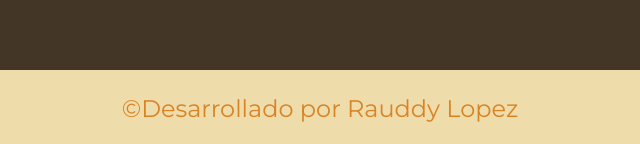
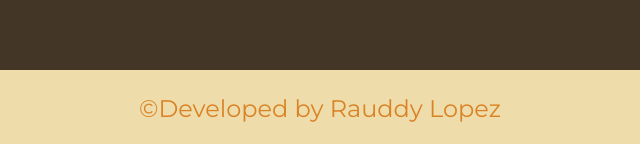
Before and after one commit to rauddy50/Portafolio, a plain HTML site: page porpuse.html in a window 1280 px wide. Shown: the part 856-1000 px from the top of the page, 320-960 px from the left. Drawn offline with nearby package versions, Linux system fonts and the light colour scheme.

Commit message:
Update footer text to English

```diff
--- a/porpuse.html
+++ b/porpuse.html
@@ -29,7 +29,7 @@
     <img src="./asset/OfficePhoto.jpg" alt="Imagen de Rauddy Lopez">
 </main>
 <footer>
-    <p class="footer">&copy;Desarrollado por Rauddy Lopez</p>
+   <p class="footer">&copy;Developed by Rauddy Lopez</p>
 </footer>
 </body>
 </html>
```
